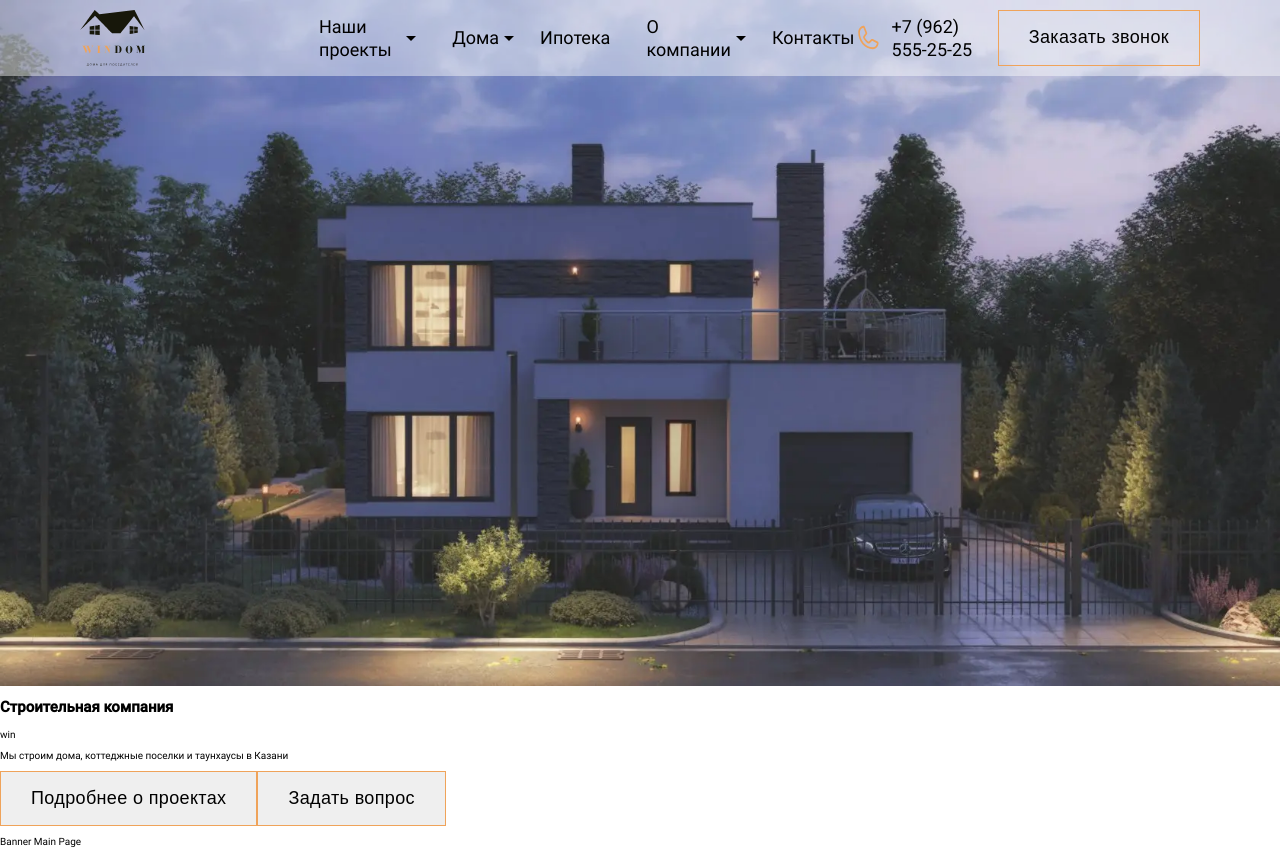
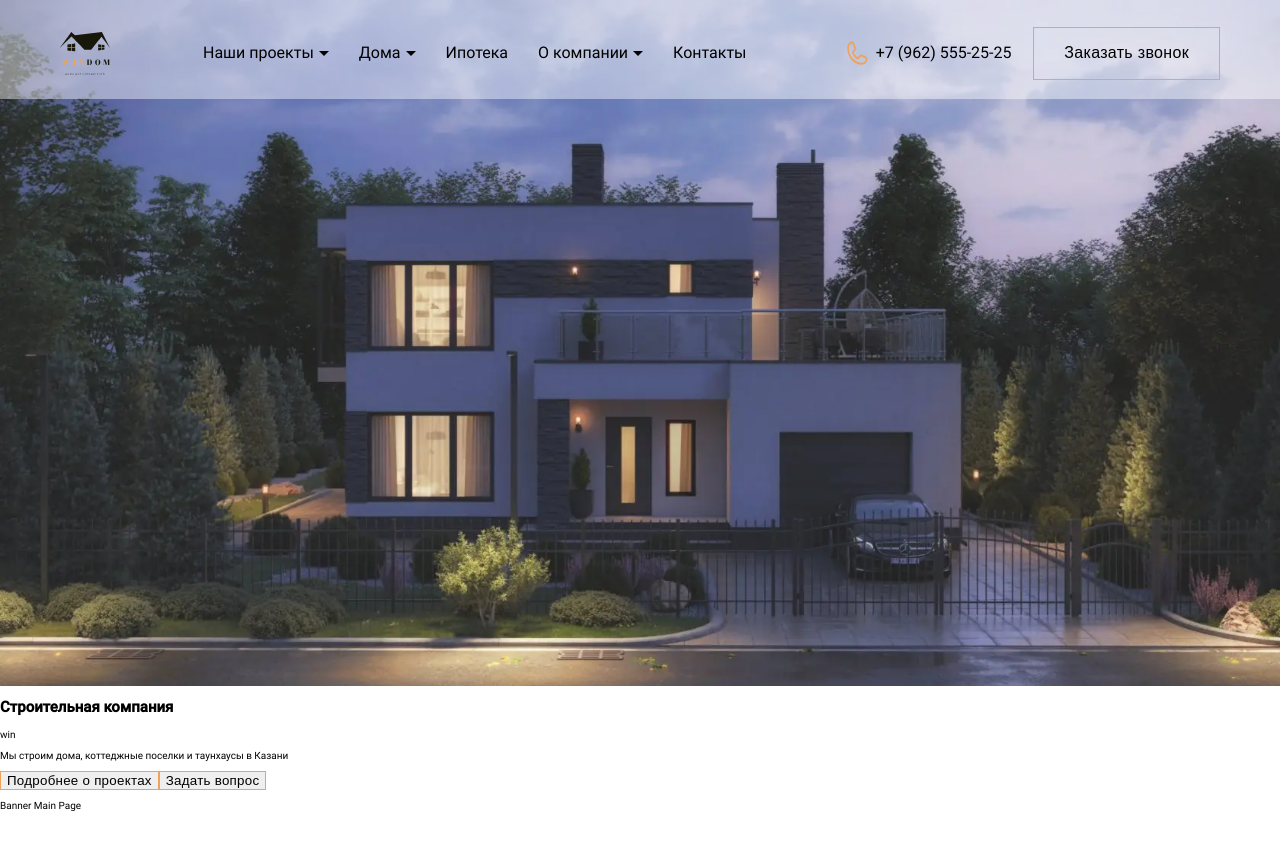
Before and after one commit to Dmitry1964/windom, a React (Vite) app: page / in a window 1280 px wide. After the commit the page ends 821 px from the top, so only its background shows below. Built offline with nearby package versions, Linux system fonts and the light colour scheme.

Commit message:
Добавляет версию 1280 header

```diff
--- a/src/features/navbar/ui/navbar.module.scss
+++ b/src/features/navbar/ui/navbar.module.scss
@@ -1,4 +1,5 @@
 @use '/src/styles/variables.scss' as *;
+@use '/src/styles/mixins.scss' as *;
 
 .navbar {
     display: flex;
@@ -12,6 +13,10 @@
     // padding: 0 5rem;
     // justify-content: center;
     flex-grow: 1;
+
+    @include vp-1679 {
+        padding: 0 0 0 9.3rem;
+    }
 }
 
 .navbar__item {
@@ -23,6 +28,10 @@
     &:not(:first-child) {
         // стили для всех элементов кроме первого
         padding-left: 3.6rem;
+
+        @include vp-1679 {
+            padding-left: 3rem;
+        }
     }
 }
 
@@ -30,6 +39,11 @@
     font-size: 1.8rem;
     line-height: 130%;
     transition: color 0.3s ease-in-out;
+
+    @include vp-1679 {
+        font-size: 1.6rem;
+        line-height: auto;
+    }
 
     &:hover {
         color: $color-sandy-brown-2;
--- a/src/shared/ui-types.ts
+++ b/src/shared/ui-types.ts
@@ -1,6 +1,6 @@
 export enum ButtonMods {
-    Transparent = 'transparent',
-    SandyBrown = 'sandybrown',
+    Header = 'header',
+    Banner = 'banner',
 }
 
 export enum NavbarLinkNames {
--- a/src/shared/ui/button/button.module.scss
+++ b/src/shared/ui/button/button.module.scss
@@ -1,17 +1,23 @@
 @use '/src/styles/variables.scss';
+@use '/src/styles/mixins.scss' as *;
 
 .button {
-    font-size: 1.8rem;
-    line-height: 130%;
-    padding: 1.5rem 3rem;
     border: 1px solid variables.$color-sandy-brown-2;
     letter-spacing: 0.02em;
     cursor: pointer;
     transition: background-color 0.3s ease;
 }
 
-.button__transparent {
-    background-color: transparent;
+.button__header {
+  font-size: 1.8rem;
+  line-height: 130%;
+  padding: 1.5rem 3rem;
+  background-color: transparent;
+
+  @include vp-1679 {
+    font-size: 1.6rem;
+    line-height: auto;
+  }
 
     &:hover {
         background-color: variables.$color-sazerac;
--- a/src/shared/ui/button/button.tsx
+++ b/src/shared/ui/button/button.tsx
@@ -11,7 +11,7 @@ const Button = (props : ButtonPropsType)  => {
     const {children, options} = props;
 
     return (
-        <button className={cn(cls.button, options && cls[`button__${options}`], cls.navbar__item)}>
+        <button className={cn(cls.button, options && cls[`button__${options}`])}>
             {children}
         </button>
     )
--- a/src/styles/container.scss
+++ b/src/styles/container.scss
@@ -5,10 +5,10 @@
   min-height: 100%;
   max-width: 1680px;
   margin: 0 auto;
-  padding: 0 80px;
+  padding: 0 8rem;
 
-  @include mixins.vp-1279 {
-    padding: 0 60  px;
+  @include mixins.vp-1679 {
+    padding: 0 6rem;
   }
 
   @include mixins.vp-1023 {
--- a/src/styles/mixins.scss
+++ b/src/styles/mixins.scss
@@ -1,8 +1,8 @@
-@use "variables";
+@use "src/styles/variables" as *;
 @use "sass:math";
 
 @mixin retina {
-  @media (min-resolution: variables.$retina-dpi), (min-resolution: variables.$retina-dppx) {
+  @media (min-resolution: $retina-dpi), (min-resolution: $retina-dppx) {
     @content;
   }
 }
@@ -42,37 +42,43 @@
 // Desktop first
 
 @mixin vp-1919 {
-  @media (max-width: (variables.$vp-1920 - 1px)) {
+  @media (max-width: ($vp-1920 - 1px)) {
+    @content;
+  }
+}
+
+@mixin vp-1679 {
+  @media (max-width: ($vp-1680 - 1px)) {
     @content;
   }
 }
 
 @mixin vp-1439 {
-  @media (max-width: (variables.$vp-1440 - 1px)) {
+  @media (max-width: ($vp-1440 - 1px)) {
     @content;
   }
 }
 
 @mixin vp-1279 {
-  @media (max-width: (variables.$vp-1280 - 1px)) {
+  @media (max-width: ($vp-1280 - 1px)) {
     @content;
   }
 }
 
 @mixin vp-1023 {
-  @media (max-width: (variables.$vp-1024 - 1px)) {
+  @media (max-width: ($vp-1024 - 1px)) {
     @content;
   }
 }
 
 @mixin vp-767 {
-  @media (max-width: (variables.$vp-768 - 1px)) {
+  @media (max-width: ($vp-768 - 1px)) {
     @content;
   }
 }
 
 @mixin vp-374 {
-  @media (max-width: (variables.$vp-375 - 1px)) {
+  @media (max-width: ($vp-375 - 1px)) {
     @content;
   }
 }
--- a/src/styles/variables.scss
+++ b/src/styles/variables.scss
@@ -53,6 +53,7 @@ $vp-768:                            768px;
 $vp-1024:                           1024px;
 $vp-1280:                           1280px;
 $vp-1440:                           1440px;
+$vp-1680:                           1680px;
 $vp-1920:                           1920px;
 
 // Retina
--- a/src/widgets/header/ui/header.module.scss
+++ b/src/widgets/header/ui/header.module.scss
@@ -1,24 +1,37 @@
 @use "src/styles/variables" as *;
+@use "src/styles/mixins" as *;
 
 .header {
   background-color: $color-white-70;
-  padding: 10px 0;
+  padding: 2.5rem 0 2.4rem;
   position: absolute;
   top: 0;
   left: 0;
   width: 100%;
+
+  @include vp-1679 {
+    padding: 2.7rem 0 1.9rem;
+  }
 
   &__wrapper {
     display: grid;
     grid-template-columns: 6.5rem 63.35% auto 19%;
     grid-template-rows: 1fr;
     align-items: center;
+
+    @include vp-1679 {
+      grid-template-columns: 5rem 63.3% auto 17.5%;
+    }
   }
 
   &__phone {
     display: flex;
     align-items: center;
-    gap:1.3rem
+    gap:1.3rem;
+
+    @include vp-1679 {
+      gap: 0.75rem;
+    }
   }
 
   &__button {
@@ -34,6 +47,11 @@
   margin-left: -2px;
   transition: color 0.3s ease-in-out;
 
+  @include vp-1679 {
+    font-size: 1.6rem;
+    line-height: auto;
+  }
+
   &:hover {
     color: $color-sandy-brown-2;
   }
@@ -41,4 +59,14 @@
   &:active {
     color: $color-tide;
   }
+
 }
+
+.header__phone_icon {
+  width: 3.5rem;
+  height: 3.5rem;
+
+  @include vp-1679 {
+    width: 2.6rem;
+  }
+}
--- a/src/widgets/header/ui/header.tsx
+++ b/src/widgets/header/ui/header.tsx
@@ -5,6 +5,7 @@ import { ButtonMods } from "src/shared/ui-types";
 import { Link } from "react-router-dom";
 
 const Header = () => {
+
   return (
     <header className={cls.header}>
       <div className="container">
@@ -20,15 +21,16 @@ const Header = () => {
           <Navbar />
           <div className={cls.header__phone}>
             <img
-              src="content/svg/icon-phone.svg"
               width={35}
               height={35}
+              className={cls.header__phone_icon}
+              src="content/svg/icon-phone.svg"
               alt="Иконка телефона"
             />
             <a className={cls.header__phone_link} href="tel:+79625552525">+7 (962) 555-25-25</a>
           </div>
           <div className={cls.header__button}>
-            <Button options={ButtonMods.Transparent}><span>Заказать звонок</span></Button>
+            <Button options={ButtonMods.Header}><span>Заказать звонок</span></Button>
           </div>
         </div>
       </div>
```
